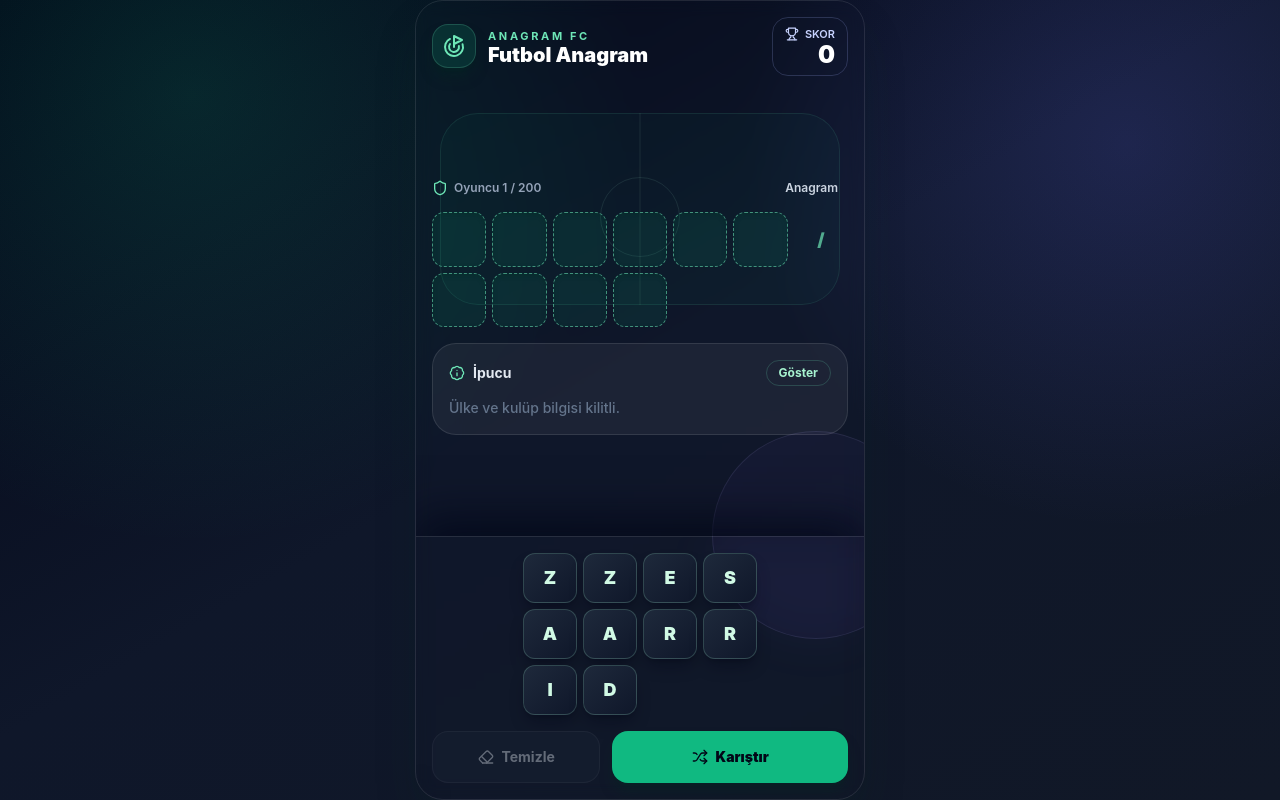
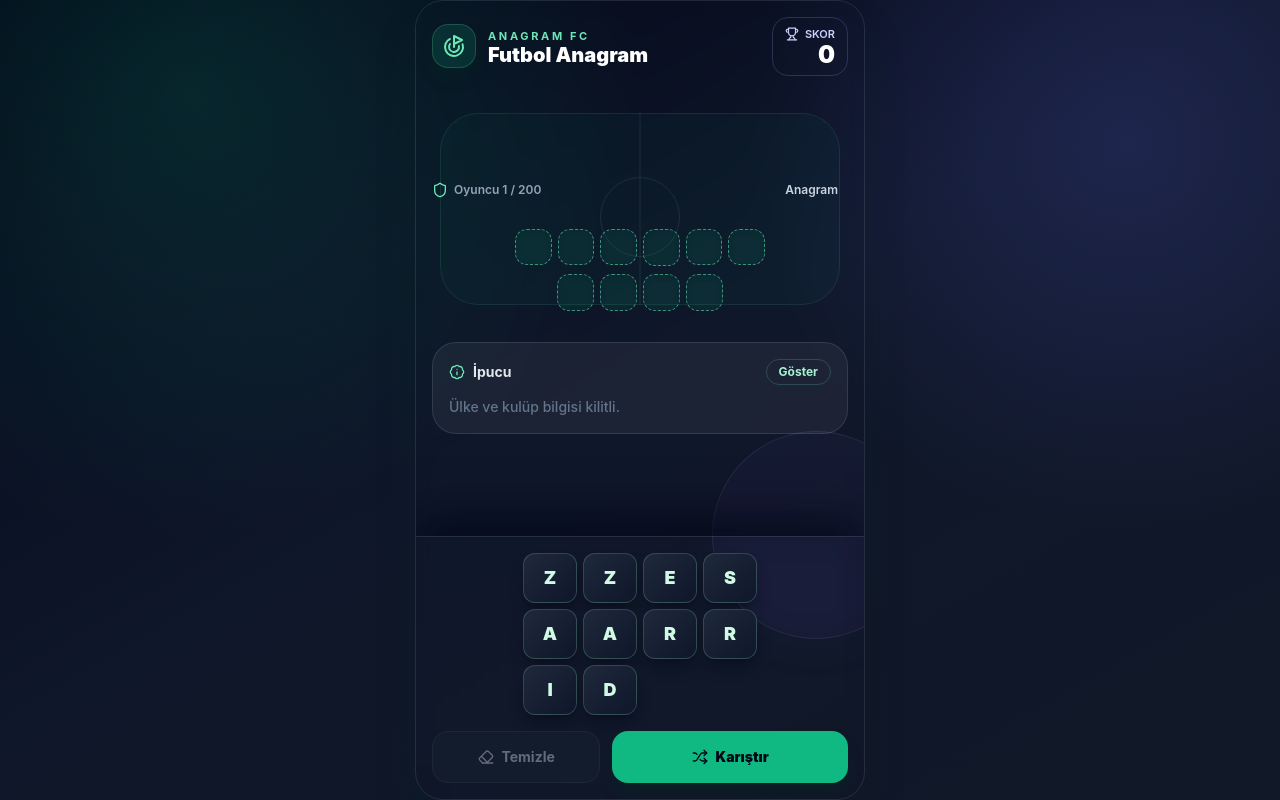
Before and after one commit to furkannkaraca/anagram, a React (Vite) app: page / in a window 1280 px wide. Built offline with nearby package versions, Linux system fonts and the light colour scheme.

Commit message:
Render multi-word names on separate rows

```diff
--- a/src/App.jsx
+++ b/src/App.jsx
@@ -23,7 +23,6 @@ const GAME_STATUS = {
 const WRONG_FEEDBACK_MS = 420;
 const QUESTION_TRANSITION_MS = 240;
 const SUCCESS_STAGGER_MS = 70;
-const MAX_GUESS_COLUMNS = 7;
 const MAX_LETTER_COLUMNS = 6;
 const MIN_LETTER_COLUMNS = 4;
 const MAX_APP_WIDTH = "max-w-[450px]";
@@ -307,33 +306,44 @@ function App() {
 const GuessBoard = memo(function GuessBoard({ selectedTiles, status, onSlotClear }) {
   const isSuccess = status === GAME_STATUS.SUCCESS;
   const isWrong = status === GAME_STATUS.WRONG;
+  const rows = selectedTiles.reduce(
+    (wordRows, tile, index) => {
+      if (tile?.isSpace) {
+        if (wordRows.at(-1).length > 0) {
+          wordRows.push([]);
+        }
+        return wordRows;
+      }
+
+      wordRows.at(-1).push({ tile, index });
+      return wordRows;
+    },
+    [[]],
+  ).filter((row) => row.length > 0);
 
   return (
     <div
-      className={`grid gap-1.5 ${isWrong ? "animate-soft-shake" : ""}`}
-      style={{ gridTemplateColumns: `repeat(${Math.min(selectedTiles.length, MAX_GUESS_COLUMNS)}, minmax(0, 1fr))` }}
+      className={`flex min-h-[7rem] flex-col items-center justify-center gap-2 ${isWrong ? "animate-soft-shake" : ""}`}
       aria-label="Tahmin kutuları"
     >
-      {selectedTiles.map((tile, index) => {
-        if (tile?.isSpace) {
-          return (
+      {rows.map((row, rowIndex) => (
         <div
-              key={`space-${index}`}
-              className="grid aspect-square min-h-8 place-items-center text-lg font-black text-emerald-300/70"
-              aria-hidden="true"
+          key={`guess-row-${rowIndex}`}
+          className="grid w-full max-w-full justify-center gap-1.5"
+          style={{
+            gridTemplateColumns: `repeat(${row.length}, minmax(0, 1fr))`,
+            width: `min(100%, ${row.length * 2.6}rem)`,
+          }}
         >
-              /
-            </div>
-          );
-        }
-
-        return (
+          {row.map(({ tile, index }) => (
             <button
               key={`${tile?.id ?? "empty"}-${index}`}
               type="button"
               onClick={() => onSlotClear(index)}
               disabled={!tile || isSuccess || isWrong}
-            className={`aspect-square min-h-8 rounded-xl border text-base font-black transition active:scale-95 sm:text-lg ${
+              className={`aspect-square min-h-7 rounded-xl border font-black transition active:scale-95 ${
+                row.length > 10 ? "text-xs sm:text-sm" : "text-base sm:text-lg"
+              } ${
                 isSuccess
                   ? "border-emerald-300/70 bg-emerald-500 text-slate-950 shadow-lg shadow-emerald-950/40"
                   : tile
@@ -345,8 +355,9 @@ const GuessBoard = memo(function GuessBoard({ selectedTiles, status, onSlotClear
             >
               {tile?.letter ?? ""}
             </button>
-        );
-      })}
+          ))}
+        </div>
+      ))}
     </div>
   );
 });
```
Lines whose indentation alone changed are shown as unchanged.
